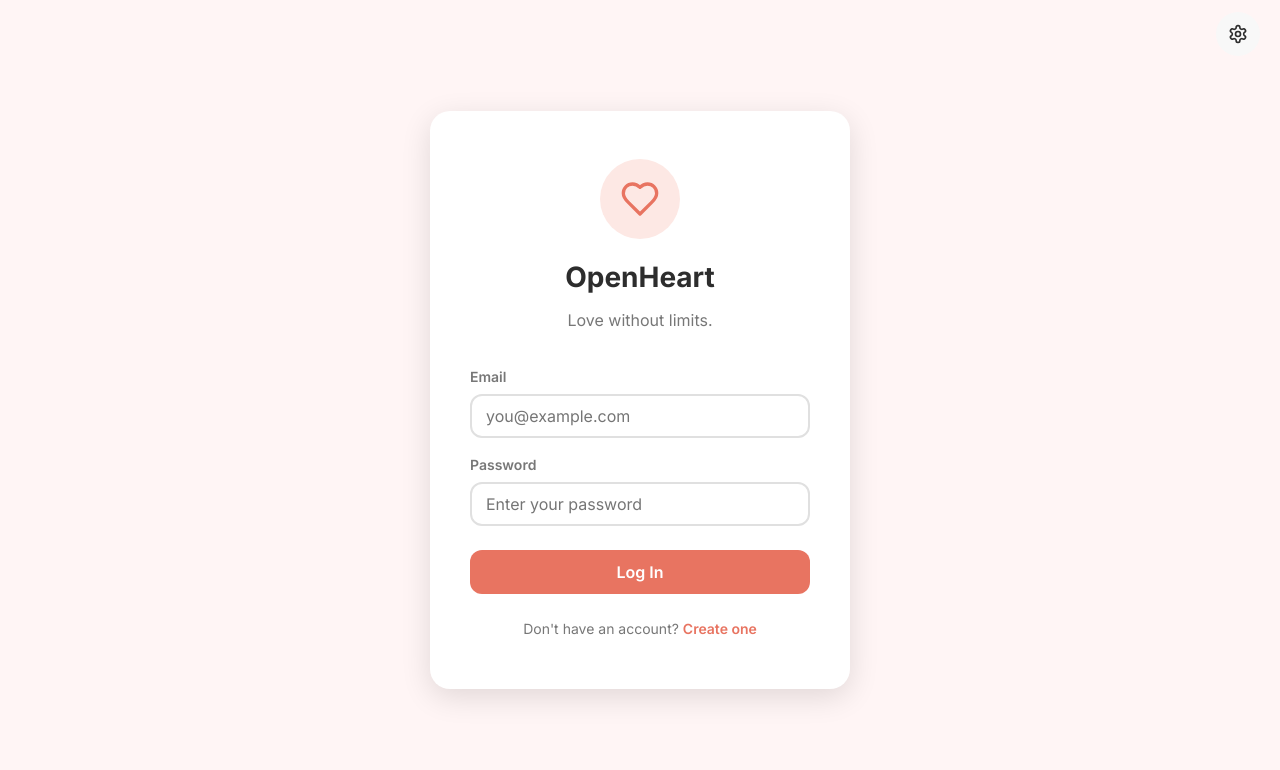
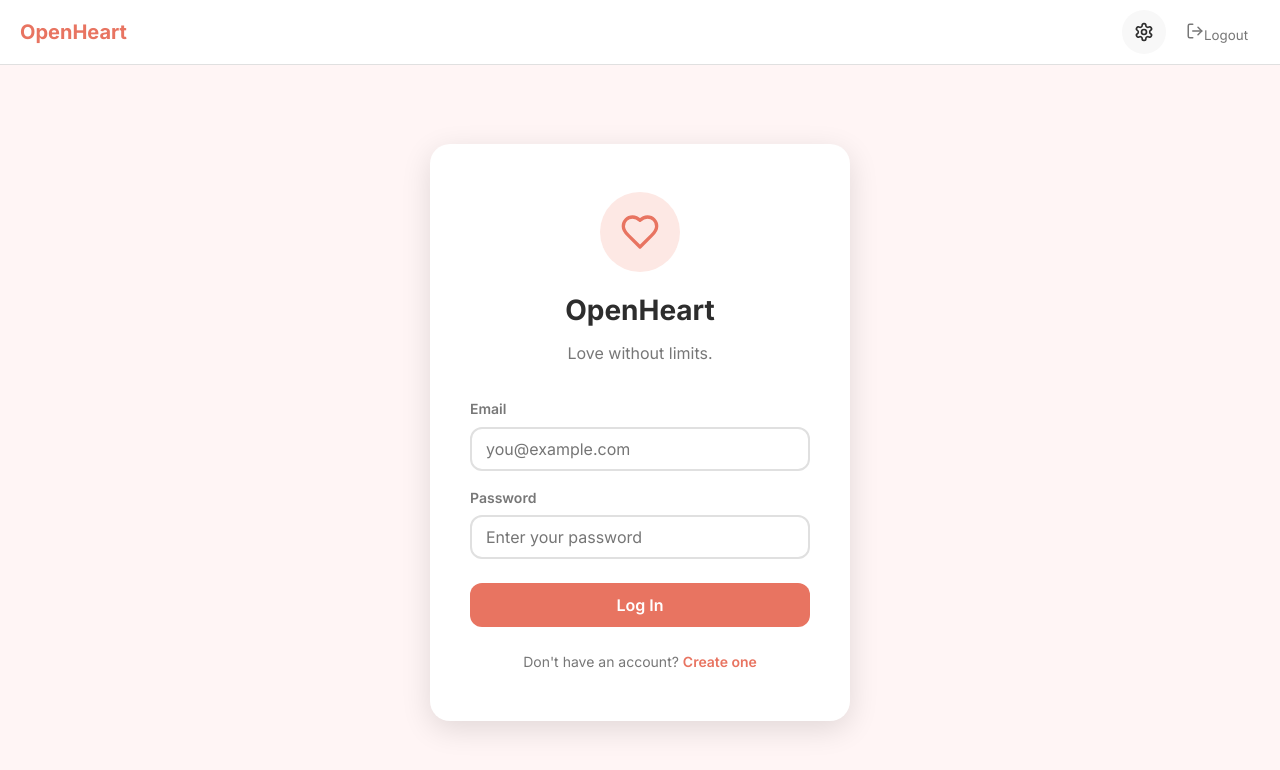
Before and after one commit to alyssayuan17/OpenHeart, a React (Vite) app in the folder frontend/: page / in a window 1280 px wide. Shown: the top 770 px of the page. Built offline with nearby package versions, Linux system fonts and the light colour scheme.

Commit message:
fixed nav bar

```diff
--- a/frontend/src/App.jsx
+++ b/frontend/src/App.jsx
@@ -1,6 +1,5 @@
 import { Routes, Route, Navigate } from 'react-router-dom'
 import { useAccessibility } from './context/AccessibilityContext'
-import { useApp } from './context/AppContext'
 import TopNav from './components/TopNav'
 import LoginPage from './pages/LoginPage'
 import OnboardingPage from './pages/OnboardingPage'
@@ -10,11 +9,9 @@ import ChatPage from './pages/ChatPage'
 
 export default function App() {
   const { themeClasses } = useAccessibility()
-  const { user } = useApp()
-
   return (
     <div className={`app-container ${themeClasses}`}>
-      {user && <TopNav />}
+      <TopNav />
       <Routes>
         <Route path="/" element={<LoginPage />} />
         <Route path="/onboarding" element={<OnboardingPage />} />
--- a/frontend/src/components/TopNav.jsx
+++ b/frontend/src/components/TopNav.jsx
@@ -18,23 +18,21 @@ export default function TopNav() {
   return (
     <nav className="top-nav">
       <div className="top-nav__left">
-        <button className="btn-ghost" onClick={handleLogout}>
-          <LogOut size={18} />
-          Logout
-        </button>
+        <span className="top-nav__title">OpenHeart</span>
+      </div>
+
+      <div className="top-nav__right">
         {showKeepSwiping && (
           <button className="btn-ghost" onClick={() => navigate('/swipe')}>
             <ArrowLeft size={18} />
             Keep Swiping
           </button>
         )}
-      </div>
-
-      {/* REPLACE: swap this text with your logo component / image */}
-      <div className="top-nav__center">OpenHeart</div>
-
-      <div className="top-nav__right">
         <AccessibilityMenu />
+        <button className="btn-ghost" onClick={handleLogout}>
+          <LogOut size={18} />
+          Logout
+        </button>
       </div>
     </nav>
   )
--- a/frontend/src/index.css
+++ b/frontend/src/index.css
@@ -277,14 +277,14 @@ input, select, textarea { font-family: inherit; font-size: inherit; }
   top: 0;
   z-index: 100;
 }
-.top-nav__left { display: flex; gap: 8px; }
-.top-nav__center {
+.top-nav__left { display: flex; align-items: center; }
+.top-nav__title {
   font-family: var(--font-heading);
   font-size: var(--font-size-lg);
   font-weight: 700;
   color: var(--color-primary);
 }
-.top-nav__right { display: flex; align-items: center; gap: 6px; }
+.top-nav__right { display: flex; align-items: center; gap: 8px; }
 
 /* ============================================
    ACCESSIBILITY MENU
--- a/frontend/src/pages/LoginPage.jsx
+++ b/frontend/src/pages/LoginPage.jsx
@@ -2,7 +2,6 @@ import { useState } from 'react'
 import { useNavigate } from 'react-router-dom'
 import { Heart } from 'lucide-react'
 import { useApp } from '../context/AppContext'
-import AccessibilityMenu from '../components/AccessibilityMenu'
 
 export default function LoginPage() {
   const [email, setEmail] = useState('')
@@ -22,11 +21,6 @@ export default function LoginPage() {
 
   return (
     <div className="login-page">
-      {/* Accessibility is always available, even before login */}
-      <div style={{ position: 'fixed', top: 12, right: 20, zIndex: 200 }}>
-        <AccessibilityMenu />
-      </div>
-
       <div className="login-card">
         {/* REPLACE: swap this placeholder with your actual logo */}
         <div className="login-card__logo">
```
